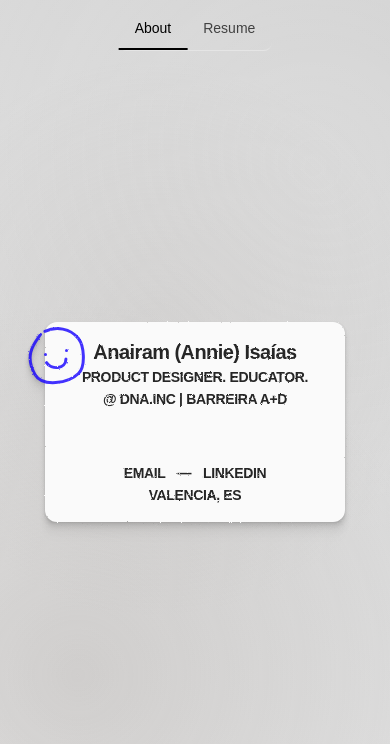
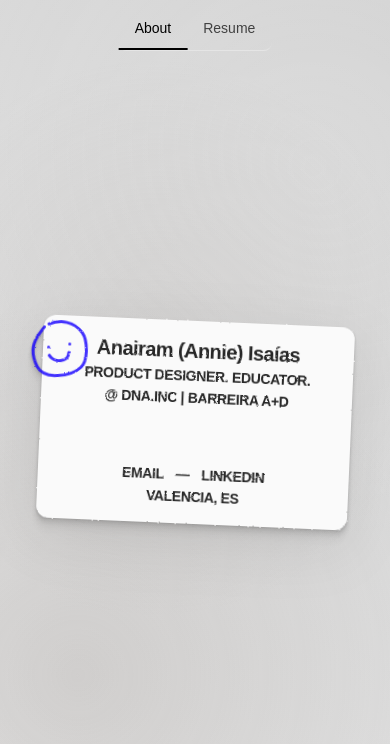
Before and after one commit to annnn-ie/about-me, a React (Vite) app: page / in a window 390 px wide. Shown: the top 744 px of the page. Built offline with nearby package versions, Linux system fonts and the light colour scheme; a web font is replaced by a local one.

Commit message:
Fix receipt filters, card flipping, and entrance animation

```diff
--- a/src/App.jsx
+++ b/src/App.jsx
@@ -113,6 +113,7 @@
                 frontContent={frontContent}
                 backContent={backContent}
                 onFlipChange={setIsFlipped}
+                isFlipped={isFlipped}
                 breakpoint={breakpoint}
               />
             </motion.div>
--- a/src/components/Card3D.jsx
+++ b/src/components/Card3D.jsx
@@ -16,69 +16,13 @@
 /**
  * 3D Flip Card Component with Tilt Effect, Random Rotation, and Drag Functionality
  */
-export function Card3D({ frontContent, backContent, onFlipChange, isFlipped: externalIsFlipped, breakpoint = 'default', ...props }) {
+export function Card3D({ frontContent, backContent, onFlipChange, ...props }) {
+    const [isFlipped, setIsFlipped] = useState(false);
     const [isHovered, setIsHovered] = useState(false);
     const [randomRotation, setRandomRotation] = useState(0);
     const [isDragging, setIsDragging] = useState(false);
     const [shouldReset, setShouldReset] = useState(false);
-    const [isMobileDevice, setIsMobileDevice] = useState(false);
     const ref = useRef(null);
-
-    const isMobile = breakpoint === 'xs';
-
-    // Calculate dimensions based on breakpoint
-    const cardDimensions = isMobile ? {
-        width: "min(320px, 85vw)", // Better mobile width - not too small
-        height: "min(220px, calc(85vw * 9/13))", // Better mobile height
-        maxWidth: "320px",
-        maxHeight: "220px",
-        padding: "clamp(10px, 2vw, 19.731px)"
-    } : {
-        width: "min(520px, 90vw)",
-        height: "min(360px, calc(90vw * 9/13))",
-        maxWidth: "520px",
-        maxHeight: "360px",
-        padding: "clamp(20px, 4vw, 40px)"
-    };
-
-    // Detect if we're on a mobile device
-    useEffect(() => {
-        const checkMobileDevice = () => {
-            const userAgent = navigator.userAgent || navigator.vendor || window.opera;
-            const isMobileDevice = /android|webos|iphone|ipad|ipod|blackberry|iemobile|opera mini/i.test(userAgent.toLowerCase());
-            setIsMobileDevice(isMobileDevice);
-        };
-
-        checkMobileDevice();
-    }, []);
-
-    // Debug logging
-    useEffect(() => {
-        console.log('Card3D render state:', {
-            breakpoint,
-            isMobile,
-            isMobileDevice,
-            cardDimensions
-        });
-
-        // Log DOM element after render
-        setTimeout(() => {
-            if (ref.current) {
-                const rect = ref.current.getBoundingClientRect();
-                console.log('Card3D DOM element:', {
-                    element: ref.current,
-                    rect: rect,
-                    offsetWidth: ref.current.offsetWidth,
-                    offsetHeight: ref.current.offsetHeight,
-                    computedStyle: window.getComputedStyle(ref.current)
-                });
-            } else {
-                console.log('Card3D ref is null');
-            }
-        }, 100);
-    }, [breakpoint, isMobile, isMobileDevice, cardDimensions]);
-
-    console.log(`Card3D render - breakpoint: ${breakpoint}, isMobile: ${isMobile}, isMobileDevice: ${isMobileDevice}`);
 
     // Generate random rotation on component mount
     useEffect(() => {
@@ -91,38 +35,26 @@
     const rotateY = useSpring(0, springValues);
     const scale = useSpring(1, springValues);
 
-    // Simplify effects for mobile devices
-    const rotateAmplitude = (isMobile || isMobileDevice) ? 2 : 8; // Subtle rotation for both mobile and desktop
-    const scaleOnHover = (isMobile || isMobileDevice) ? 1.005 : 1.02; // Minimal hover scale on mobile
+    const rotateAmplitude = 14;
+    const scaleOnHover = 1.02;
 
     const handleClick = (e) => {
         // Check if the click target is a link or is inside a link
         const isLink = e.target.closest('a');
 
         if (!isDragging && !isLink) {
-            const newFlipState = !externalIsFlipped;
-            console.log('Card clicked, flipping from', externalIsFlipped, 'to', newFlipState);
-            onFlipChange?.(newFlipState);
-        }
-    };
+            const newFlipState = !isFlipped;
+            setIsFlipped(newFlipState);
 
-    // Handle touch events for mobile
-    const handleTouchStart = (e) => {
-        if (isMobile || isMobileDevice) {
-            console.log('Touch start on mobile');
-        }
-    };
-
-    const handleTouchEnd = (e) => {
-        if ((isMobile || isMobileDevice) && !isDragging) {
-            console.log('Touch end on mobile, triggering flip');
-            const newFlipState = !externalIsFlipped;
-            onFlipChange?.(newFlipState);
+            // Delay external callback until after transform animation completes
+            setTimeout(() => {
+                onFlipChange?.(newFlipState);
+            }, 600); // 0.6s delay to match transform animation
         }
     };
 
     function handleMouse(e) {
-        if (!ref.current || !isHovered || isDragging || (isMobile || isMobileDevice)) return; // Don't process mouse movement on mobile
+        if (!ref.current || !isHovered || isDragging) return; // Don't process mouse movement when dragging
 
         const rect = ref.current.getBoundingClientRect();
         const offsetX = e.clientX - rect.left - rect.width / 2;
@@ -136,14 +68,14 @@
     }
 
     function handleMouseEnter() {
-        if (!isDragging && !(isMobile || isMobileDevice)) {
+        if (!isDragging) {
             setIsHovered(true);
             scale.set(scaleOnHover);
         }
     }
 
     function handleMouseLeave() {
-        if (!isDragging && !(isMobile || isMobileDevice)) {
+        if (!isDragging) {
             setIsHovered(false);
             scale.set(1);
             rotateX.set(0); // Reset tilt
@@ -157,16 +89,13 @@
         setIsDragging(true);
         setIsHovered(false);
         setShouldReset(false);
-        scale.set((isMobile || isMobileDevice) ? 1.01 : 1.05); // Smaller scale while dragging on mobile
+        scale.set(1.05); // Slightly larger scale while dragging
     };
 
     const handleDragEnd = () => {
         setIsDragging(false);
         scale.set(1);
         setShouldReset(true);
-        // Reset position to center
-        x.set(0);
-        y.set(0);
         // Reset tilt
         rotateX.set(0);
         rotateY.set(0);
@@ -179,33 +108,6 @@
         }, 1000);
     };
 
-    // Simplified initial animation for mobile
-    const initialAnimation = (isMobile || isMobileDevice) ? {
-        y: -200, // Start closer on mobile
-        opacity: 0,
-        scale: 0.9,
-        rotateY: 0 // No rotation on mobile
-    } : {
-        y: -1000, // Start from above the screen
-        opacity: 0,
-        scale: 0.8,
-        rotateY: -2 // Start with a slight left tilt
-    };
-
-    // Simplified animate for mobile
-    const animateProps = (isMobile || isMobileDevice) ? {
-        y: 0, // Slide to center position
-        opacity: 1,
-        scale: 1,
-        rotateY: 0 // No wiggle on mobile
-    } : {
-        y: 0, // Slide to center position
-        opacity: 1,
-        scale: 1,
-        rotateY: [2, -2, 2, -2, 0], // Wiggle effect during slide, then settle to 0
-        rotate: isHovered && !isDragging ? 0 : randomRotation
-    };
-
     return (
         <motion.div
             ref={ref}
@@ -213,78 +115,48 @@
             onMouseEnter={handleMouseEnter}
             onMouseLeave={handleMouseLeave}
             onClick={handleClick}
-            onTouchStart={handleTouchStart}
-            onTouchEnd={handleTouchEnd}
             drag
-            dragConstraints={(isMobile || isMobileDevice) ?
-                { left: -50, right: 50, top: -40, bottom: 40 } : // Much smaller drag area on mobile
-                { left: -200, right: 200, top: -150, bottom: 150 }
-            }
-            dragElastic={0}
+            dragConstraints={{ left: -200, right: 200, top: -150, bottom: 150 }}
+            dragElastic={0.15}
             dragMomentum={false}
-            dragSnapToOrigin={true}
             dragTransition={{
-                bounceStiffness: (isMobile || isMobileDevice) ? 600 : 400, // Stiffer on mobile
-                bounceDamping: (isMobile || isMobileDevice) ? 60 : 40, // More damping on mobile
-                power: (isMobile || isMobileDevice) ? 0.9 : 0.8,
-                timeConstant: (isMobile || isMobileDevice) ? 150 : 200
+                bounceStiffness: 400,
+                bounceDamping: 40,
+                power: 0.8,
+                timeConstant: 200
             }}
             onDragStart={handleDragStart}
             onDragEnd={handleDragEnd}
             style={{
-                perspective: (isMobile || isMobileDevice) ? "none" : "1100px", // Disable perspective on mobile
-                transformStyle: (isMobile || isMobileDevice) ? "flat" : "preserve-3d", // Flat transforms on mobile
-                width: cardDimensions.width,
-                height: cardDimensions.height,
-                maxWidth: cardDimensions.maxWidth,
-                maxHeight: cardDimensions.maxHeight,
+                perspective: "1200px",
+                transformStyle: "preserve-3d",
+                width: "min(520px, 90vw)",
+                height: "min(360px, calc(90vw * 9/13))",
+                maxWidth: "520px",
+                maxHeight: "360px",
                 cursor: isDragging ? "grabbing" : "pointer",
-                filter: (isMobile || isMobileDevice) ? "none" : "drop-shadow(0 15px 30px rgba(0, 0, 0, 0.08))", // No filter on mobile
-                padding: cardDimensions.padding,
+                filter: "drop-shadow(0 15px 30px rgba(0, 0, 0, 0.08))",
+                padding: "clamp(20px, 4vw, 40px)",
                 overflow: "visible",
             }}
-            initial={initialAnimation}
-            animate={animateProps}
-            transition={{
-                y: {
-                    ease: [0.785, 0.135, 0.15, 0.86],
-                    duration: (isMobile || isMobileDevice) ? 0.8 : 1.2
-                },
-                x: {
-                    type: "spring",
-                    damping: (isMobile || isMobileDevice) ? 35 : 30,
-                    stiffness: (isMobile || isMobileDevice) ? 180 : 150,
-                    mass: (isMobile || isMobileDevice) ? 0.8 : 1
-                },
-                rotateY: {
-                    duration: (isMobile || isMobileDevice) ? 0.8 : 1.2, // Faster on mobile
-                    times: (isMobile || isMobileDevice) ? [0, 1] : [0, 0.25, 0.5, 0.75, 1], // No wiggle on mobile
-                    ease: "easeInOut"
-                },
-                opacity: {
-                    duration: (isMobile || isMobileDevice) ? 0.4 : 0.6, // Faster on mobile
-                    ease: "easeOut"
-                },
-                scale: {
-                    type: "spring",
-                    damping: (isMobile || isMobileDevice) ? 25 : 20,
-                    stiffness: (isMobile || isMobileDevice) ? 150 : 120,
-                    mass: (isMobile || isMobileDevice) ? 0.8 : 1
-                },
-                ...resetSpringValues
+            animate={{
+                x: shouldReset ? 0 : undefined,
+                y: shouldReset ? 0 : undefined,
+                rotate: isHovered && !isDragging ? 0 : randomRotation
             }}
+            transition={resetSpringValues}
             {...props}
         >
             <motion.div
                 style={{
-                    perspective: (isMobile || isMobileDevice) ? "none" : "1200px", // Disable perspective on mobile
-                    transformStyle: (isMobile || isMobileDevice) ? "flat" : "preserve-3d", // Flat transforms on mobile
+                    perspective: "1200px",
+                    transformStyle: "preserve-3d",
                     width: "100%",
                     height: "100%",
                     position: "relative",
-                    rotateX: (isMobile || isMobileDevice) ? 0 : rotateX, // No rotation on mobile
-                    rotateY: (isMobile || isMobileDevice) ? 0 : rotateY, // No rotation on mobile
-                    scale: (isMobile || isMobileDevice) ? 1 : scale, // No scale on mobile
+                    rotateX,
+                    rotateY,
+                    scale,
                 }}
             >
                 {/* Front side */}
@@ -292,14 +164,11 @@
                     style={{
                         width: "100%",
                         height: "100%",
-                        zIndex: externalIsFlipped ? 0 : 1,
-                        backfaceVisibility: "hidden", // Always hidden to prevent flash during breakpoint changes
+                        zIndex: isFlipped ? 0 : 1,
+                        backfaceVisibility: "hidden",
                         position: "absolute",
-                        transform: (isMobile || isMobileDevice) ?
-                            `translateX(${externalIsFlipped ? -100 : 0}%)` : // Simple slide on mobile
-                            `rotateY(${externalIsFlipped ? -180 : 0}deg)`, // 3D flip on desktop
+                        transform: `rotateY(${isFlipped ? -180 : 0}deg)`,
                         transition: "transform 0.6s ease-in-out",
-                        opacity: (isMobile || isMobileDevice) ? (externalIsFlipped ? 0 : 1) : 1, // Fade on mobile
                     }}
                 >
                     {frontContent}
@@ -310,14 +179,11 @@
                     style={{
                         width: "100%",
                         height: "100%",
-                        zIndex: externalIsFlipped ? 1 : 0,
-                        backfaceVisibility: "hidden", // Always hidden to prevent flash during breakpoint changes
+                        zIndex: isFlipped ? 1 : 0,
+                        backfaceVisibility: "hidden",
                         position: "absolute",
-                        transform: (isMobile || isMobileDevice) ?
-                            `translateX(${externalIsFlipped ? 0 : 100}%)` : // Simple slide on mobile
-                            `rotateY(${externalIsFlipped ? 0 : 180}deg)`, // 3D flip on desktop
+                        transform: `rotateY(${isFlipped ? 0 : 180}deg)`,
                         transition: "transform 0.6s ease-in-out",
-                        opacity: (isMobile || isMobileDevice) ? (externalIsFlipped ? 1 : 0) : 1, // Fade on mobile
                     }}
                 >
                     {backContent}
```
Also changed, not shown: index.html (+33 -0 lines).
